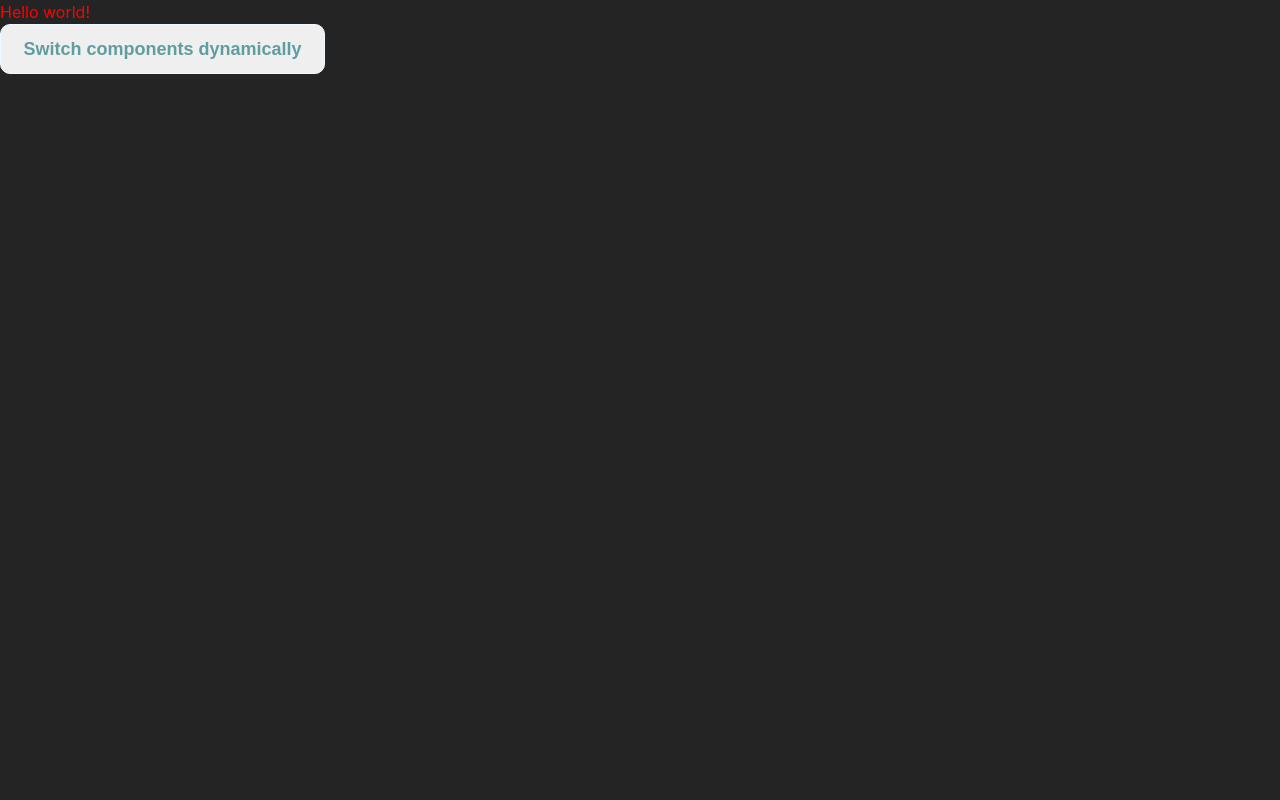
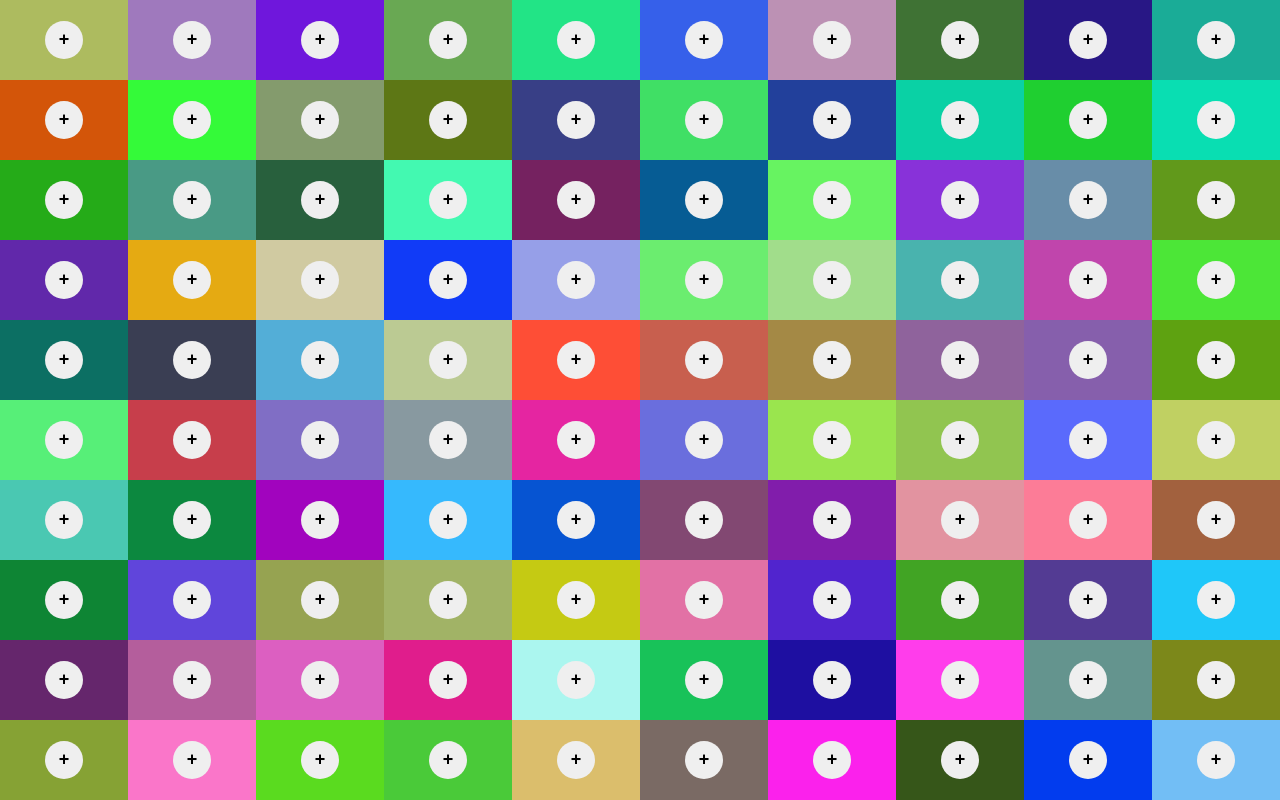
Before and after one commit to MikadoMiku/Modular-whitelabel-ui, a Vue app: page / in a window 1280 px wide. Built offline with nearby package versions, Linux system fonts and the light colour scheme.

Commit message:
Add modular square
Add possibility of switching one grid square with a real vue component.

```diff
--- a/package.json
+++ b/package.json
@@ -12,6 +12,8 @@
     "format": "prettier .  --write"
   },
   "dependencies": {
+    "mitt": "^3.0.1",
+    "pinia": "^2.1.7",
     "vue": "^3.3.4"
   },
   "devDependencies": {
--- a/src/App.vue
+++ b/src/App.vue
@@ -1,37 +1,35 @@
 <script setup lang="ts">
-import { ref } from 'vue'
+import BasicModularComponent from './components/BasicModularComponent.vue'
+import BasicModularAddOverlay from './components/BasicModularAddOverlay.vue'
+import { useToggleStore } from './stores/toggleStore'
+import { computed } from 'vue'
 
-const currentComponent = ref('TestChildComponent')
-const switchFlag = ref(false)
-function changeComponents() {
-  if (switchFlag.value) {
-    currentComponent.value = 'TestChildComponent'
-  } else {
-    currentComponent.value = 'TestChildComponentSwitch'
-  }
-  switchFlag.value = !switchFlag.value
-}
+const showModularAddOverlay = computed(
+  () => useToggleStore().addModularItemClicked,
+)
 </script>
 
 <template>
-  <div>
-    <component :is="currentComponent"></component>
-    <button id="switch-component-button" @click="changeComponents">
-      Switch components dynamically
-    </button>
-  </div>
+  <Transition name="slide">
+    <BasicModularAddOverlay
+      v-if="showModularAddOverlay"
+    ></BasicModularAddOverlay>
+  </Transition>
+  <BasicModularComponent></BasicModularComponent>
 </template>
 
 <style scoped>
-#switch-component-button {
-  height: 50px;
-  width: 325px;
-  color: cadetblue;
-  font-size: large;
-  font-weight: bold;
-  border-radius: 10px;
-  border-width: 1px;
-  border-color: aliceblue;
-  border-style: solid;
+/* Slide-in transition */
+.slide-enter-active,
+.slide-leave-active {
+  transition: transform 0.3s ease;
+}
+.slide-enter-from,
+.slide-leave-to {
+  transform: translateX(100%);
+}
+.slide-enter-to,
+.slide-leave-from {
+  transform: translateX(0);
 }
 </style>
--- /dev/null
+++ b/src/components/BasicModularAddOverlay.vue
@@ -0,0 +1,78 @@
+<script setup lang="ts">
+import { ref } from 'vue'
+import { getAllComponents } from '../componentRegistry'
+import modularityEmitter from '../emitters/modularityEmitter'
+
+const collapsed = ref(false)
+const registeredComponents = ref(getAllComponents())
+
+function collapse() {
+  collapsed.value = !collapsed.value
+}
+
+function chooseComponent(componentName: string) {
+  modularityEmitter.emit('component-chosen', componentName)
+}
+</script>
+
+<template>
+  <div
+    class="modular-addition-overlay"
+    :class="{ 'modular-addition-overlay-collapsed': collapsed }"
+  >
+    <div id="modular-addition-container">
+      <button id="add-overlay-collapse-button" @click="collapse"></button>
+      <div class="addable-component-list">
+        <button
+          v-for="(component, index) in registeredComponents"
+          :key="index"
+          @click="chooseComponent(component)"
+        >
+          {{ component }}
+        </button>
+      </div>
+    </div>
+  </div>
+</template>
+
+<style scoped>
+.modular-addition-overlay {
+  height: 60%;
+  width: 20%;
+  position: absolute;
+  top: 20%;
+  right: 0;
+  z-index: 1000; /* ensure it appears on top */
+  background-color: rgba(0, 0, 0, 0.8); /* semi-transparent black */
+  transition: right 0.3s ease-in-out;
+}
+
+.modular-addition-overlay-collapsed {
+  right: -20%;
+}
+
+#modular-addition-container {
+  height: 100%;
+  width: 100%;
+  position: relative;
+}
+
+#add-overlay-collapse-button {
+  position: absolute;
+  height: 15%;
+  width: 20px;
+  top: 42.5%;
+  left: -10px;
+  background-color: white;
+}
+
+.addable-component-list {
+  height: 100%;
+  width: 100%;
+  display: grid;
+  grid-auto-flow: row;
+  grid-auto-rows: 10%;
+  overflow-y: auto;
+  grid-gap: 10px;
+}
+</style>
--- a/src/components/BasicModularComponent.vue
+++ b/src/components/BasicModularComponent.vue
@@ -1,31 +1,105 @@
 <script setup lang="ts">
-import { ComponentPublicInstance, Ref, ref } from 'vue'
-
+import { computed, ref } from 'vue'
 /* Adding an element to this modular component creates a proxy of it in this code? Meaning that we never actually move the reference of the element around? We alter the position in which the grid shows it in */
 
 interface SubComponent {
   name: string
-  componentRef?: Ref<ComponentPublicInstance>
+  hide: boolean
   horizontalStart: number
   horizontalEnd: number
   verticalStart: number
   verticalEnd: number
 }
 
-/* const horizontalAxisCount = ref(0)
-const verticalAxisCount = ref(0) */
+const horizontalAxisCount = ref(10)
+const verticalAxisCount = ref(10)
+/* const totalAxisItems = computed(
+  () => horizontalAxisCount.value * verticalAxisCount.value,
+) */
 const subComponentPositions = ref<SubComponent[]>([])
-subComponentPositions.value.push({
-  name: 'test',
-  horizontalStart: 0,
-  horizontalEnd: 2,
-  verticalStart: 0,
-  verticalEnd: 2,
-})
+
+const populatePlaceholders = () => {
+  for (let x = 0; x < horizontalAxisCount.value; x++) {
+    for (let y = 0; y < verticalAxisCount.value; y++) {
+      subComponentPositions.value.push({
+        name: 'BasicModularPlaceholderItem',
+        hide: false,
+        horizontalStart: x + 1,
+        horizontalEnd: x + 2,
+        verticalStart: y + 1,
+        verticalEnd: y + 2,
+      })
+    }
+  }
+}
+populatePlaceholders()
+console.log(subComponentPositions.value)
+const gridStyles = computed(() => ({
+  gridTemplateColumns: `${'1fr '.repeat(horizontalAxisCount.value)}`,
+  gridTemplateRows: `${'1fr '.repeat(verticalAxisCount.value)}`,
+}))
+
+function addComponent(data: {
+  componentName: string
+  horizontalAxisPos: number
+  verticalAxisPos: number
+}) {
+  console.log('Helloooo')
+
+  const placeholder = subComponentPositions.value.find(
+    (placeholder) =>
+      placeholder.name === 'BasicModularPlaceholderItem' &&
+      placeholder.horizontalStart === data.horizontalAxisPos &&
+      placeholder.verticalStart === data.verticalAxisPos,
+  )
+  if (placeholder) placeholder.hide = true
+  console.log(data)
+  subComponentPositions.value.push({
+    name: data.componentName,
+    hide: false,
+    horizontalStart: data.horizontalAxisPos,
+    horizontalEnd: data.horizontalAxisPos,
+    verticalStart: data.verticalAxisPos,
+    verticalEnd: data.verticalAxisPos,
+  })
+  console.log(subComponentPositions.value)
+}
+
+function getItemGridPosition(item: SubComponent) {
+  console.log(
+    'getItemGridPosition: ',
+    `${item.horizontalStart} / ${item.horizontalEnd}`,
+    `${item.verticalStart} / ${item.verticalEnd}`,
+  )
+  return {
+    gridColumn: `${item.horizontalStart} / ${item.horizontalEnd}`,
+    gridRow: `${item.verticalStart} / ${item.verticalEnd}`,
+  }
+}
 </script>
 
 <template>
-  <div></div>
+  <div class="modular-component-grid" :style="gridStyles">
+    <component
+      :is="item.name"
+      v-for="(item, index) in subComponentPositions.filter(
+        (item) => !item.hide,
+      )"
+      :key="index"
+      :horizontal-axis-pos="item.horizontalStart"
+      :vertical-axis-pos="item.verticalStart"
+      :style="getItemGridPosition(item)"
+      @add-item="addComponent"
+    >
+    </component>
+  </div>
 </template>
 
-<style scoped></style>
+<style scoped>
+.modular-component-grid {
+  height: 100%;
+  width: 100%;
+  display: grid;
+  background-color: aliceblue;
+}
+</style>
--- /dev/null
+++ b/src/components/BasicModularPlaceholderItem.vue
@@ -0,0 +1,70 @@
+<script setup lang="ts">
+import { ref } from 'vue'
+import modularityEmitter from '../emitters/modularityEmitter'
+import { useToggleStore } from '../stores/toggleStore'
+
+const props = defineProps<{
+  horizontalAxisPos: number
+  verticalAxisPos: number
+}>()
+const emit = defineEmits(['add-item'])
+const chosenComponent = ref('')
+
+function getRandomColor() {
+  var letters = '0123456789ABCDEF'
+  var color = '#'
+  for (var i = 0; i < 6; i++) {
+    color += letters[Math.floor(Math.random() * 16)]
+  }
+  return { 'background-color': color }
+}
+
+function componentChosen(componentName: string) {
+  console.log('component chosen')
+  chosenComponent.value = componentName
+
+  modularityEmitter.off('component-chosen', componentChosen)
+  emit('add-item', {
+    componentName: chosenComponent.value,
+    horizontalAxisPos: props.horizontalAxisPos,
+    verticalAxisPos: props.verticalAxisPos,
+  })
+}
+
+function addModularItem() {
+  console.log('hello')
+  useToggleStore().toggleModularItemClicked()
+  modularityEmitter.on('component-chosen', componentChosen)
+}
+</script>
+
+<template>
+  <div id="placeholder-item" :style="getRandomColor()">
+    <button id="add-item-button" @click="addModularItem">
+      <span id="add-modular-item">+</span>
+    </button>
+  </div>
+</template>
+
+<style scoped>
+#placeholder-item {
+  height: 100%;
+  width: 100%;
+  display: flex;
+  align-items: center;
+  justify-content: center;
+}
+
+#add-modular-item {
+  font-size: large;
+  font-weight: bold;
+}
+
+#add-item-button {
+  border-radius: 50%;
+  width: 30%;
+  aspect-ratio: 1;
+  border: 0px;
+  outline: none;
+}
+</style>
--- a/src/components/TestChildComponent.vue
+++ b/src/components/TestChildComponent.vue
@@ -1,7 +1,12 @@
 <script setup lang="ts"></script>
 
 <template>
-  <div id="test-body">Hello world!</div>
+  <div id="test-body">
+    <div>Hello world!</div>
+    <div class="button-container">
+      <button class="button-test-body">Test button</button>
+    </div>
+  </div>
 </template>
 
 <style scoped>
@@ -10,4 +15,17 @@
   width: 100%;
   color: red;
 }
+
+.button-container {
+  height: 50%;
+  width: 100%;
+  background-color: blueviolet;
+}
+
+.button-test-body {
+  color: white;
+  background-color: black;
+  height: 60%;
+  width: 80%;
+}
 </style>
--- /dev/null
+++ b/src/emitters/modularityEmitter.ts
@@ -0,0 +1,9 @@
+import mitt from 'mitt'
+
+type EmitterEvents = {
+  'component-chosen': string
+}
+
+const modularityEmitter = mitt<EmitterEvents>()
+
+export default modularityEmitter
--- a/src/main.ts
+++ b/src/main.ts
@@ -1,13 +1,19 @@
 import { createApp } from 'vue'
+import { createPinia } from 'pinia'
 import './style.css'
 import App from './App.vue'
 import TestChildComponent from './components/TestChildComponent.vue'
 import TestChildComponentSwitch from './components/TestChildComponentSwitch.vue'
+import BasicModularPlaceholderItem from './components/BasicModularPlaceholderItem.vue'
 import { registerComponent } from './componentRegistry'
 
+const pinia = createPinia()
 const app = createApp(App)
+app.component('BasicModularPlaceholderItem', BasicModularPlaceholderItem)
+registerComponent('BasicModularPlaceholderItem')
 app.component('TestChildComponent', TestChildComponent)
 registerComponent('TestChildComponent')
 app.component('TestChildComponentSwitch', TestChildComponentSwitch)
 registerComponent('TestChildComponentSwitch')
+app.use(pinia)
 app.mount('#app')
--- /dev/null
+++ b/src/stores/toggleStore.ts
@@ -0,0 +1,14 @@
+import { defineStore } from 'pinia'
+
+// You can name the return value of `defineStore()` anything you want,
+// but it's best to use the name of the store and surround it with `use`
+// and `Store` (e.g. `useUserStore`, `useCartStore`, `useProductStore`)
+// the first argument is a unique id of the store across your application
+export const useToggleStore = defineStore('toggles', {
+  state: () => ({ addModularItemClicked: false }),
+  actions: {
+    toggleModularItemClicked() {
+      this.addModularItemClicked = !this.addModularItemClicked
+    },
+  },
+})
--- a/src/style.css
+++ b/src/style.css
@@ -19,4 +19,11 @@ body {
   margin: 0;
   padding: 0;
   box-sizing: border-box;
+  height: 100%;
+  width: 100%;
 }
+
+#app {
+  height: 100%;
+  width: 100%;
+}
```
Also changed, not shown: src/components/BasicResizableComponentWrapper.vue (added, +12 -0 lines), src/stores/modularityStore.ts (added, +17 -0 lines), 1 other file (tests, documents, lock files or other folders).
